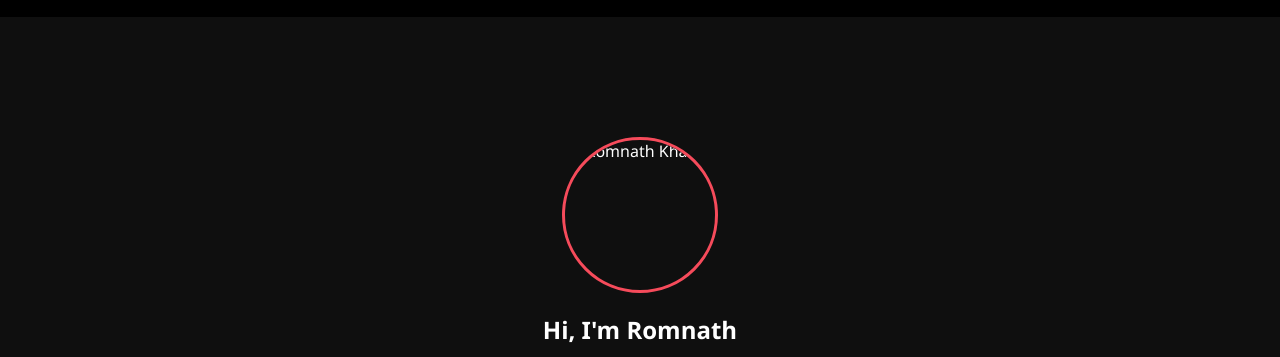
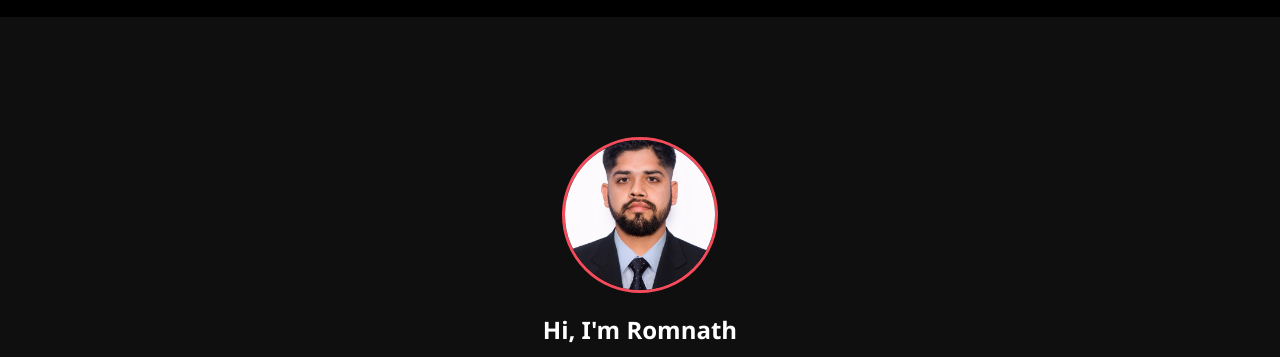
Before and after one commit to kbishal041/kbishal041.github.com, a plain HTML site: page index.html in a window 1280 px wide. Shown: the part 45-402 px from the top of the page. Drawn offline with Linux system fonts and the light colour scheme.

Commit message:
Update profile picture in hero section

```diff
--- a/index.html
+++ b/index.html
@@ -23,7 +23,7 @@
 
 <!-- HERO -->
 <section id="home" class="hero">
-    <img src="image/your-photo.png" class="profile-pic" alt="Romnath Khanal">
+    <img src="image/me1.jpg" class="profile-pic" alt="Romnath Khanal">
     <h1>Hi, I'm Romnath</h1>
     <h2>Graphic Designer</h2>
     <p>I create logos, branding, posters & social media designs.</p>
```
